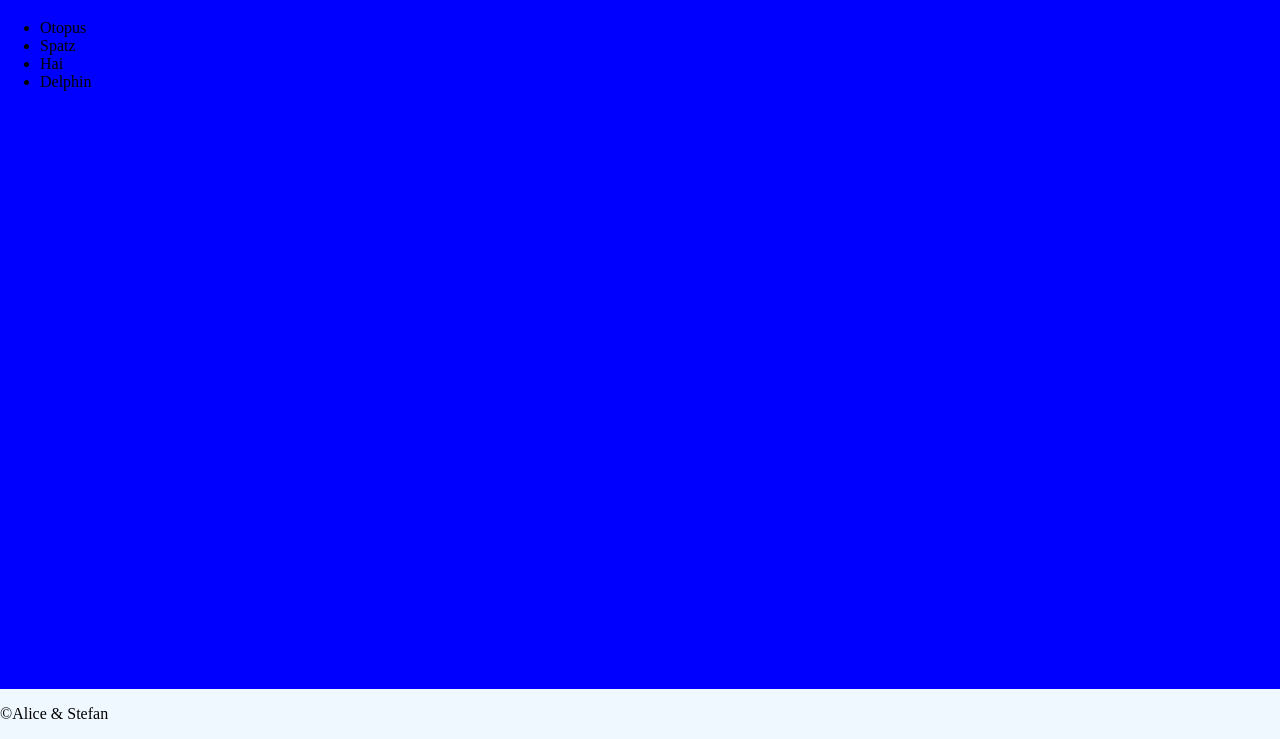
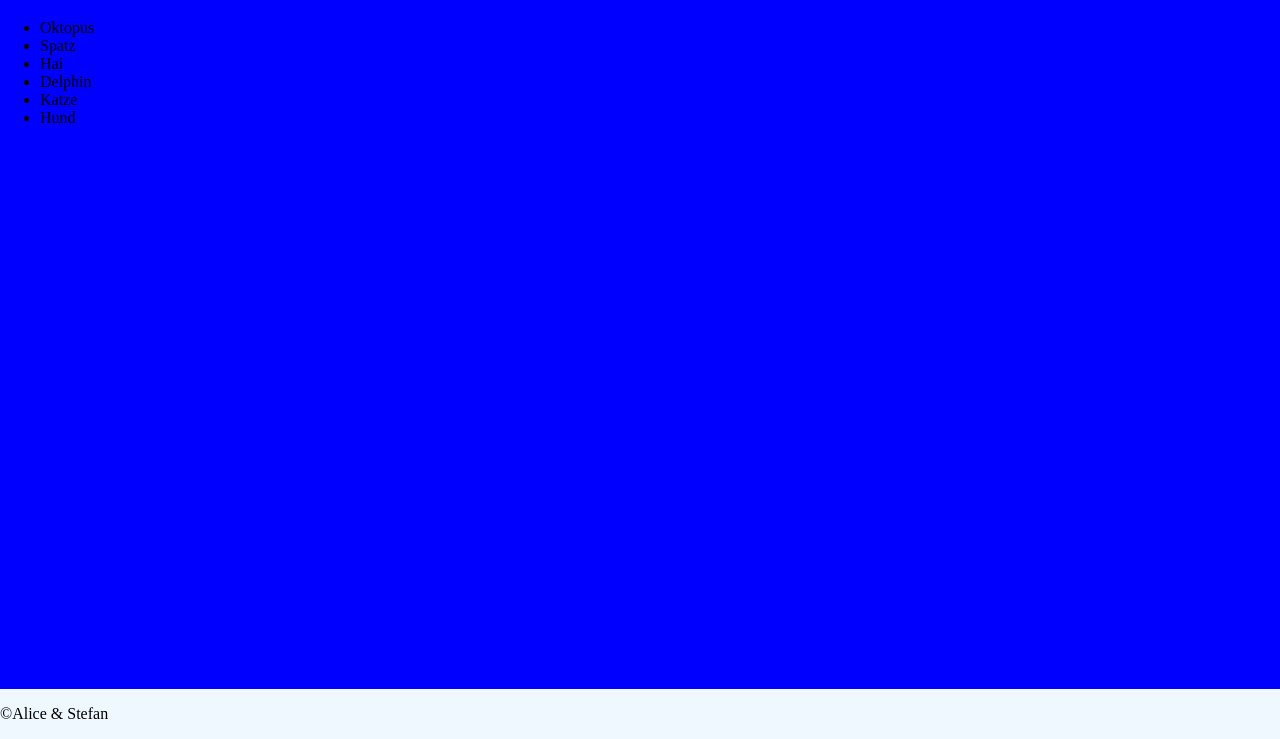
Before and after one commit to SLS-BLN/conflicts, a plain HTML site: page index.html in a window 1280 px wide. Shown: the part 61-800 px from the top of the page. Drawn offline with Linux system fonts and the light colour scheme.

Commit message:
add more animals

```diff
--- a/index.html
+++ b/index.html
@@ -10,10 +10,12 @@
   <body>
     <h1>Das ist ein Test</h1>
     <ul>
-      <li>Otopus</li>
+      <li>Oktopus</li>
       <li>Spatz</li>
       <li>Hai</li>
       <li>Delphin</li>
+      <li>Katze</li>
+      <li>Hund</li>
     </ul>
     <footer>
       <p>&copy;Alice & Stefan</p>
```
